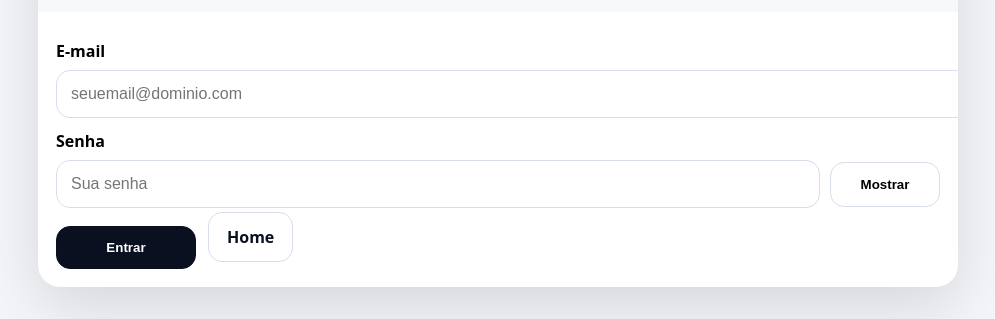
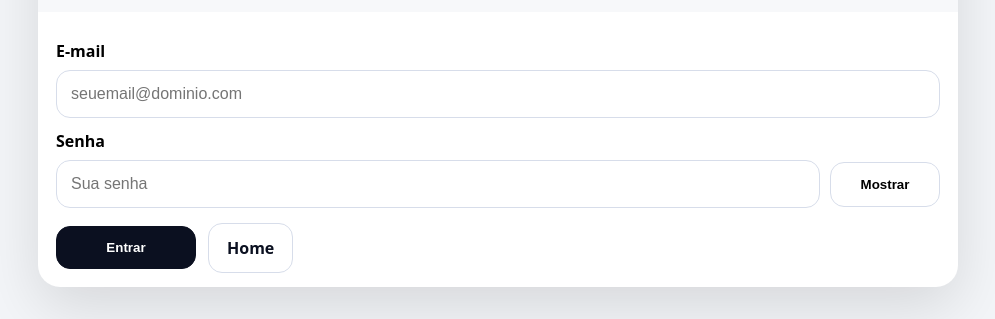
Before and after one commit to cleonenas123-dev/alerta-licitacao-v2, a Next.js app: page /login in a window 1280 px wide. Shown: the part 360-679 px from the top of the page, without its empty margins (142-1137 px from the left). Built offline with nearby package versions, Linux system fonts and the light colour scheme; no server answers.

Commit message:
Update page.js

```diff
--- a/app/login/page.js
+++ b/app/login/page.js
@@ -462,14 +462,16 @@ const styles = {
   label: { display: "block", fontWeight: 800, margin: "12px 0 8px 0" },
  input: {
   width: "100%",
+  boxSizing: "border-box",
   padding: "14px 14px",
   borderRadius: 14,
   border: "1px solid #d7ddea",
   outline: "none",
   fontSize: 16,
+  minWidth: 0,
 },
-  row: { display: "flex", gap: 10, alignItems: "center" },
-  inputFlex: { flex: 1 },
+ row: { display: "flex", gap: 10, alignItems: "center", minWidth: 0 },
+inputFlex: { flex: 1, minWidth: 0 },
 
   smallBtn: {
     padding: "14px 16px",
@@ -482,7 +484,13 @@ const styles = {
   },
   hint: { marginTop: 8, fontSize: 13, opacity: 0.75 },
 
-  actions: { display: "flex", gap: 12, marginTop: 18, flexWrap: "wrap" },
+ actions: {
+  display: "flex",
+  gap: 12,
+  marginTop: 18,
+  flexWrap: "wrap",
+  alignItems: "center",
+},
   primaryBtn: {
     background: "#0b1020",
     color: "#fff",
```
Lines whose indentation alone changed are shown as unchanged.
